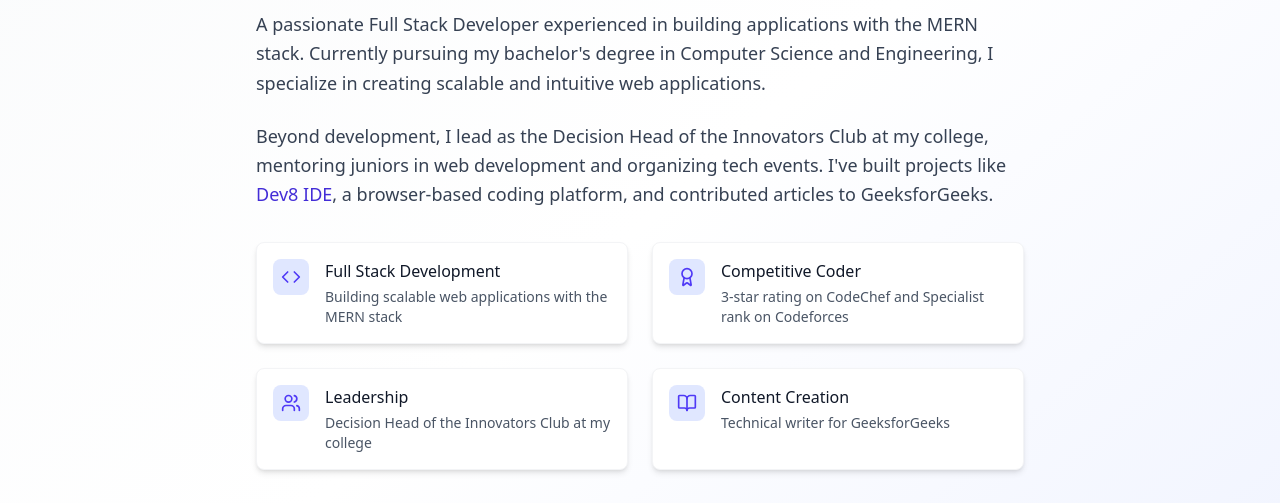
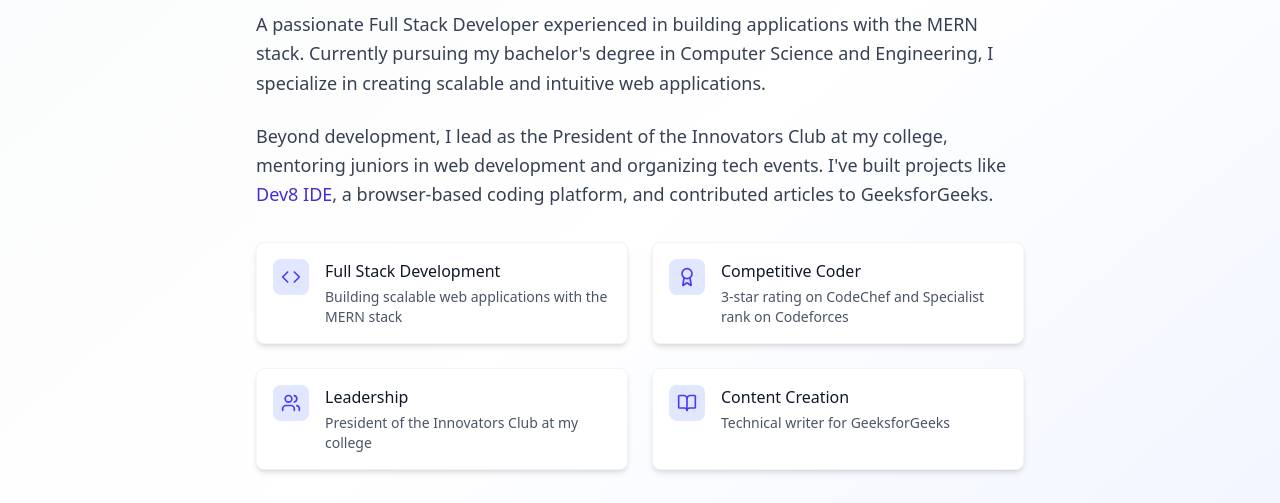
Before and after one commit to pradeepx-dev/pradeep-portfolio, a React (Vite) app: page / in a window 1280 px wide. Shown: the part 1120-1623 px from the top of the page. Built offline with nearby package versions, Linux system fonts and the light colour scheme.

Commit message:
updated links

```diff
--- a/src/components/About.jsx
+++ b/src/components/About.jsx
@@ -44,7 +44,7 @@ const About = () => {
     {
       icon: <Users size={20} />,
       title: 'Leadership',
-      description: 'Decision Head of the Innovators Club at my college'
+      description: 'President of the Innovators Club at my college'
     },
     {
       icon: <BookOpen size={20} />,
@@ -114,7 +114,7 @@ const About = () => {
               variants={fadeInUp}
               className="text-lg text-gray-700 dark:text-gray-300 mb-8 leading-relaxed"
             >
-              Beyond development, I lead as the Decision Head of the Innovators Club at my college, mentoring juniors in web development and organizing tech events. I've built projects like <span className="font-medium text-indigo-700 dark:text-indigo-300">Dev8 IDE</span>, a browser-based coding platform, and contributed articles to GeeksforGeeks.
+              Beyond development, I lead as the President of the Innovators Club at my college, mentoring juniors in web development and organizing tech events. I've built projects like <span className="font-medium text-indigo-700 dark:text-indigo-300">Dev8 IDE</span>, a browser-based coding platform, and contributed articles to GeeksforGeeks.
             </motion.p>
 
             {/* Highlights Grid */}
@@ -167,7 +167,7 @@ const About = () => {
                 whileTap={{ scale: 0.97 }}
               >
                 <a
-                  href="https://drive.google.com/file/d/1cWYS7firBloTMZMwpIUCAQ6z570c_-Ht/view?usp=sharing"
+                  href="https://drive.google.com/file/d/1nqhpLakQR9WtWlsXjqWCFZY_M_RYahbK/view?usp=sharing"
                   target="_blank"
                   rel="noopener noreferrer"
                 >
--- a/src/components/Navbar.jsx
+++ b/src/components/Navbar.jsx
@@ -167,7 +167,7 @@ const Navbar = ({ darkMode, toggleDarkMode }) => {
 
               <div className="pt-4 mt-2 border-t border-gray-100 dark:border-gray-800">
                 <a
-                  href="https://drive.google.com/file/d/1cWYS7firBloTMZMwpIUCAQ6z570c_-Ht/view?usp=sharing"
+                  href="https://drive.google.com/file/d/1nqhpLakQR9WtWlsXjqWCFZY_M_RYahbK/view?usp=sharing"
                   target="_blank"
                   rel="noopener noreferrer"
                   className="flex items-center justify-center w-full py-3 px-4 bg-indigo-600 hover:bg-indigo-700 text-white rounded-lg font-medium transition-colors shadow-lg shadow-indigo-600/20 dark:shadow-indigo-900/30"
```
